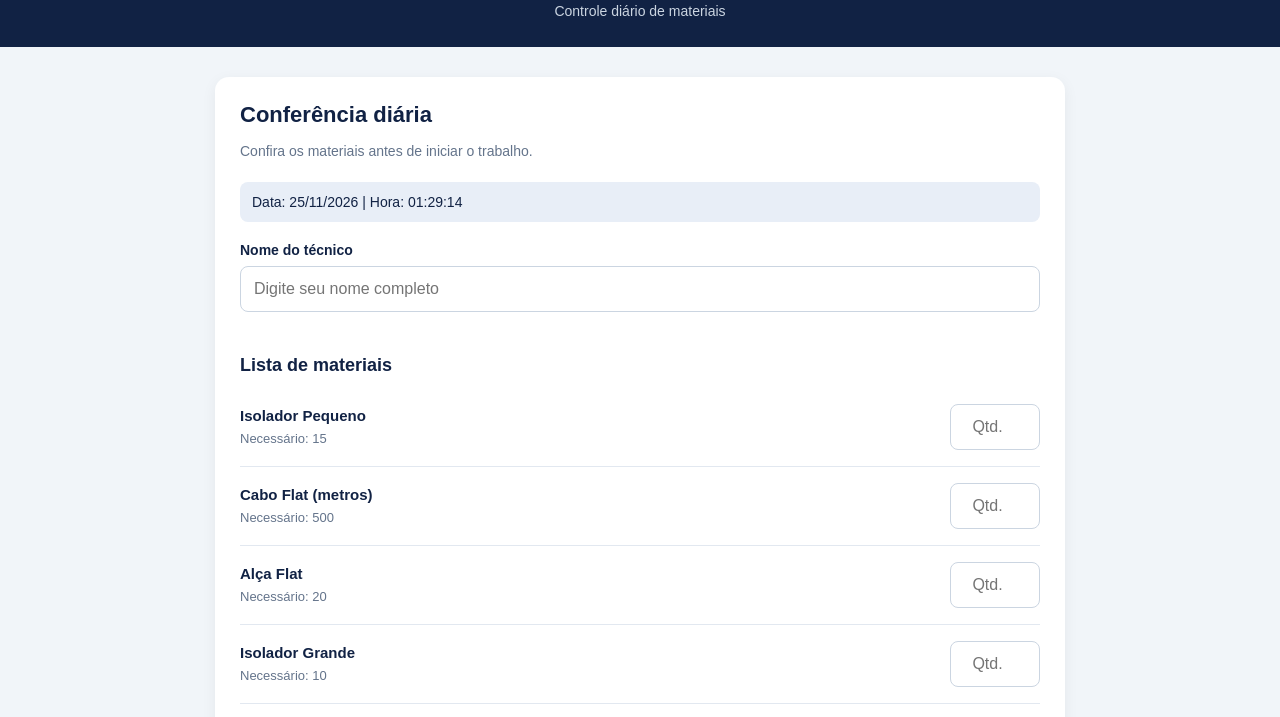
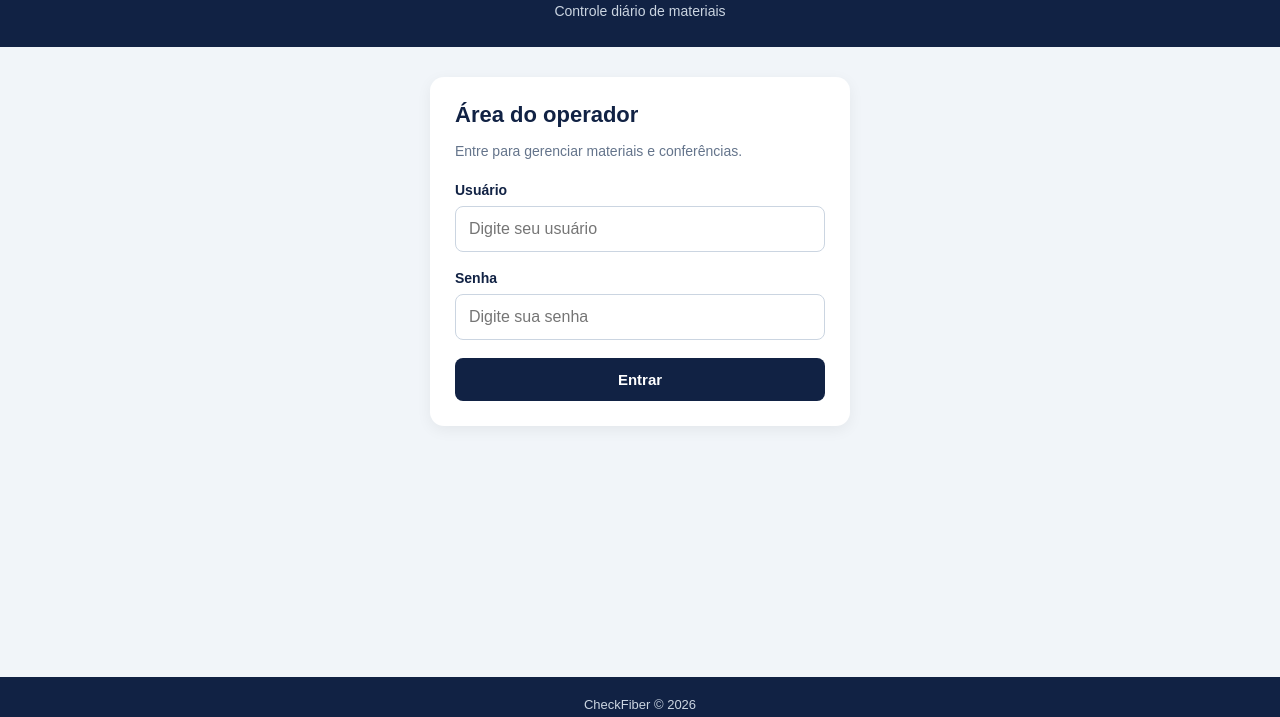
Before and after one commit to marcosboeira17-bit/checklist_materiais, a plain HTML site: page index.html in a window 1280 px wide. Shown: the part 68-785 px from the top of the page. Drawn offline with Linux system fonts and the light colour scheme.

Commit message:
corrigido apontamento da tela inicial

```diff
--- a/index.html
+++ b/index.html
@@ -4,7 +4,8 @@
 <head>
     <meta charset="UTF-8">
     <meta name="viewport" content="width=device-width, initial-scale=1.0">
-    <title>CheckFiber | Conferência</title>
+    <title>CheckFiber | Login</title>
+
     <link rel="stylesheet" href="css/style.css">
     <script src="js/script.js" defer></script>
 </head>
@@ -15,36 +16,45 @@
         <p>Controle diário de materiais</p>
     </header>
 
-    <main class="container">
+    <main class="container login">
 
         <section class="card">
 
-            <h2>Conferência diária</h2>
-            <p class="subtitulo">Confira os materiais antes de iniciar o trabalho.</p>
+            <h2>Área do operador</h2>
 
-            <div class="data" id="dataAtual"></div>
+            <p class="subtitulo">
+                Entre para gerenciar materiais e conferências.
+            </p>
 
-            <form id="formConferencia">
+            <form id="formLogin">
 
-                <label for="nomeTecnico">Nome do técnico</label>
-                <input type="text" id="nomeTecnico"
-                       placeholder="Digite seu nome completo" required>
+                <label for="usuario">Usuário</label>
 
-                <h3>Lista de materiais</h3>
+                <input type="text"
+                       id="usuario"
+                       placeholder="Digite seu usuário"
+                       autocomplete="username"
+                       required>
 
-                <div id="listaConferencia"></div>
+                <label for="senha">Senha</label>
 
-                <button type="submit" class="btn verde">
-                    Salvar conferência
+                <input type="password"
+                       id="senha"
+                       placeholder="Digite sua senha"
+                       autocomplete="current-password"
+                       required>
+
+                <button type="submit" class="btn">
+                    Entrar
                 </button>
 
-                <p id="mensagem" class="mensagem" role="status"></p>
+                <p id="mensagem"
+                   class="mensagem"
+                   role="status"></p>
 
             </form>
 
         </section>
-
-        <a class="link" href="tecnico.html">Acessar conferência</a>
 
     </main>
 
```
Also changed, not shown: tecnico.html (+3 -1 lines).
